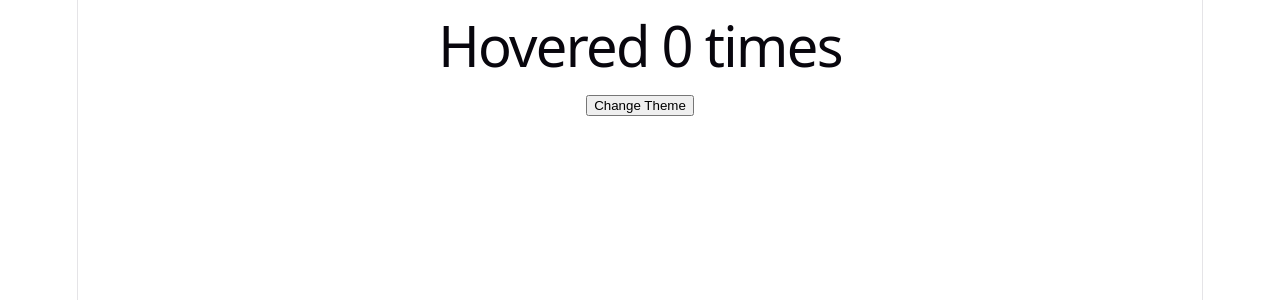
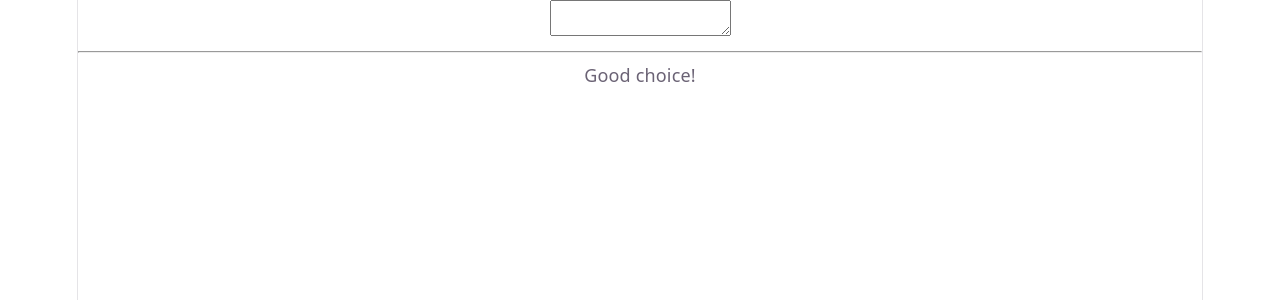
Before and after one commit to iamrokon/react, a React (Vite) app: page / in a window 1280 px wide. Shown: the top 300 px of the page. Built offline with nearby package versions, Linux system fonts and the light colour scheme.

Commit message:
react hook with todos done

```diff
--- a/src/App.tsx
+++ b/src/App.tsx
@@ -1,4 +1,4 @@
-// last working page : 66
+// last working page : 122
 import { useState } from 'react'
 import React from 'react'
 import reactLogo from './assets/react.svg'
@@ -20,6 +20,8 @@
 import Section from './components/Section'
 import Counter from './components/Counter'
 import ThemeContext from './context/themeContext'
+// import Todos from './components/TodoClass'
+import Todo from './components/Todo'
 
 // function App() {
 //   const [count, setCount] = useState(0)
@@ -101,24 +103,35 @@
 
 // Component rerender off korte object er bodole state pathabo
 
+// class App extends React.Component {
+//   state = {
+//     theme: 'light',
+//     switchTheme: () => {
+//       this.setState((prevState) => ({
+//         theme: prevState.theme === 'light' ? 'dark' : 'light',
+//       }))
+//     }
+//   }
+
+//   render() {
+//     return (
+//       <div className='app'>
+//         <ThemeContext.Provider value={this.state}>
+//           <Section />
+//         </ThemeContext.Provider>
+//       </div>
+//     )
+//   }
+// }
+
 class App extends React.Component {
-  state = {
-    theme: 'light',
-    switchTheme: () => {
-      this.setState((prevState) => ({
-        theme: prevState.theme === 'light' ? 'dark' : 'light',
-      }))
-    }
-  }
-
   render() {
     return (
-      <div className='app'>
-        <ThemeContext.Provider value={this.state}>
-          <Section />
-        </ThemeContext.Provider>
+      <div className="app">
+        {/* <Todos /> */}
+        <Todo />
       </div>
-    )
+    );
   }
 }
 
--- /dev/null
+++ b/src/components/Todo.jsx
@@ -0,0 +1,50 @@
+import React from "react"
+
+// function Todo({ categoryId }) {
+function Todo() {
+    // const [todos, setTodos] = React.useState([])
+    // const [loading, setLoading] = React.useState(true)
+    const [todo, setTodo] = React.useState('')
+    const [warning, setWarning] = React.useState(null)
+
+    const handleInput = (e) => {
+        const inputValue = e.target.value;
+        const updatedWarning = inputValue.includes('.js')
+            ? 'You need Javascript skill to complete the task. Do you have it?' : null
+
+        setTodo(inputValue)
+        setWarning(updatedWarning)
+    }
+
+    // React.useEffect(() => {
+    //     setLoading(true)
+    //     fetchTodos(categoryId).then(todos => {
+    //         setTodos(todos)
+    //         setLoading(false)
+    //     })
+    // }, [categoryId])
+
+    // if (loading) {
+    //     return <div>Loading...</div>
+    // }
+
+    return (
+        <div>
+            <p>{todo}</p>
+            <p>
+                <textarea name="todo" value={todo} onChange={handleInput} />
+            </p>
+            <hr />
+            <p>{warning || 'Good choice!'}</p>
+        {/* // <ul>
+        //     {todos.map(todo => (
+        //         <li key={todo.id}>
+        //             {todo.title}
+        //         </li>
+        //     ))}
+        // </ul> */}
+        </div>
+    )
+}
+
+export default Todo
--- /dev/null
+++ b/src/components/TodoClass.jsx
@@ -0,0 +1,70 @@
+import React from "react"
+
+// const fetchTodos = (categoryId) => {
+//     return Promise.resolve([
+//         {
+//             id: 1,
+//             title: `Todo for ${categoryId || "all"}`,
+//             completed: false,
+//         },
+//     ])
+// }
+
+class Todos extends React.Component {
+    // constructor(props) {
+    //     super(props)
+    //     this.updateTodos = this.updateTodos.bind(this)
+    // }
+    state = {
+        // todos: [],
+        // loading: true
+        todo: '',
+        warning: null
+    }
+    // componentDidMount() {
+    //     this.updateTodos(this.props.categoryId)
+    // }
+    // componentDidUpdate(prevProps) {
+    //     if (prevProps.categoryId !== this.props.categoryId) {
+    //         this.updateTodos(this.props.categoryId)
+    //     }
+    // }
+    // updateTodos(categoryId) {
+    //     this.setState({ loading: true })
+    //     fetchTodos(categoryId).then(todos => {
+    //         this.setState({ todos, loading: false })
+    //     })
+    // }
+    handleInput = (e) => {
+        const inputValue = e.target.value;
+        const warning = inputValue.includes('.js')
+            ? 'You need Javascript skill to complete the task. Do you have it?' : null
+
+        this.setState({
+            todo: inputValue,
+            warning
+        });
+    }
+
+    render() {
+        const { todo, warning } = this.state;
+        return (
+            <div>
+                <p>{todo}</p>
+                <p>
+                    <textarea name="todo" value={todo} onChange={this.handleInput} />
+                </p>
+                <hr />
+                <h2>{warning || 'Good choice!'}</h2>
+            </div>
+        )
+    }
+}
+
+// const Todos = React.createClass({
+//     getInitialState(){
+
+//     }
+// })
+
+export default Todos
```
